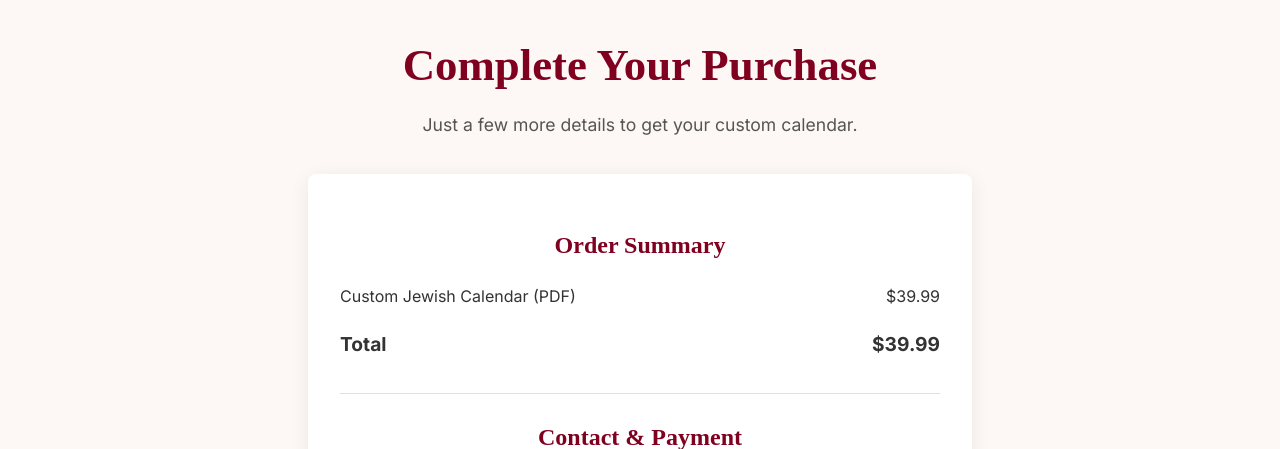
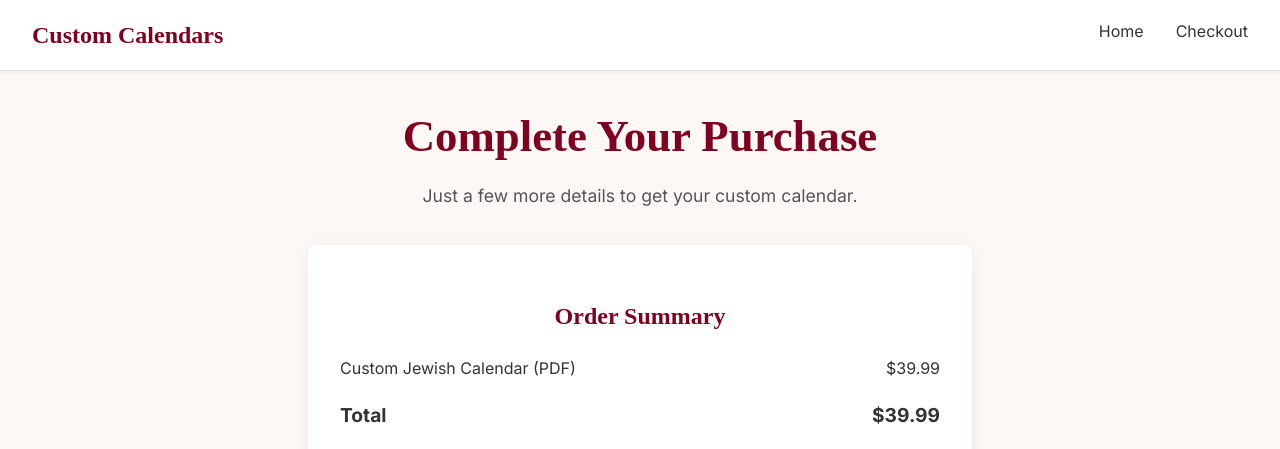
Before and after one commit to elir12131/calendarweb, a Flask app: page /checkout in a window 1280 px wide. Shown: the top 449 px of the page. Run offline with Flask 3, Linux system fonts and the light colour scheme.

Commit message:
Update checkout.html

```diff
--- a/templates/checkout.html
+++ b/templates/checkout.html
@@ -11,6 +11,18 @@
     <link rel="stylesheet" href="{{ url_for('static', filename='css/style.css') }}">
 </head>
 <body>
+   <!-- NEW: Site Navigation Header -->
+    <nav class="site-nav">
+        <div class="nav-brand">
+            <a href="/">Custom Calendars</a>
+        </div>
+        <div class="nav-links">
+            <a href="/">Home</a>
+            <a href="/checkout">Checkout</a>
+        </div>
+        <button class="nav-toggle" aria-label="Toggle navigation">☰</button>
+    </nav>
+
     <header class="main-header">
         <h1>Complete Your Purchase</h1>
         <p class="subtitle">Just a few more details to get your custom calendar.</p>
```
